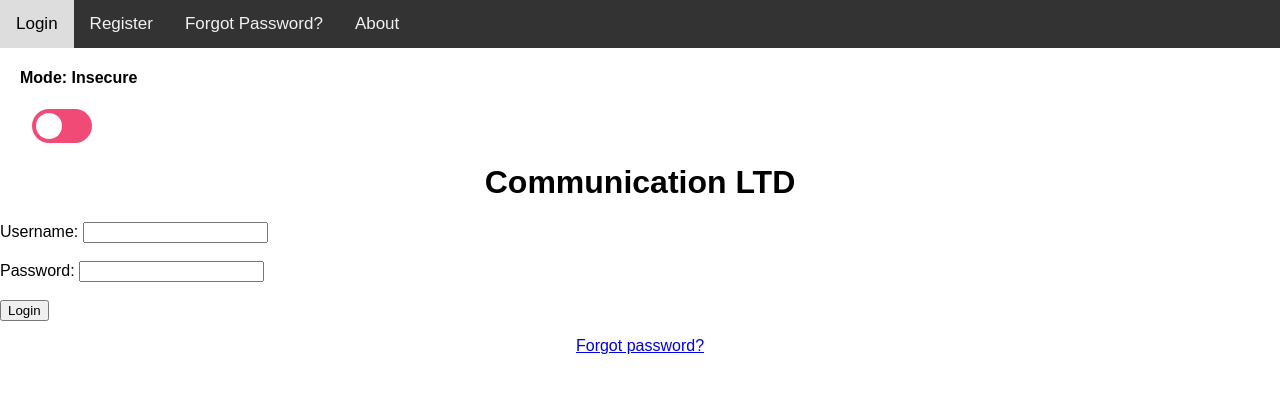
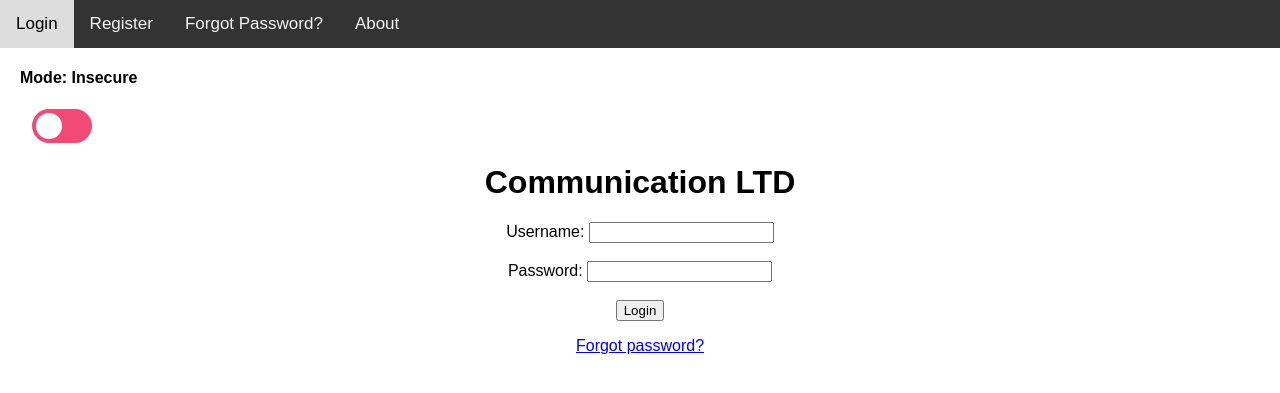
Before and after one commit to meirboko91/Login-System, a Django app: template CommunicationLTD/templates/login.html in a window 1280 px wide. Shown: the top 393 px of the page. Run offline with Django 4.2, Linux system fonts and the light colour scheme; the template is opened without the code that fills it, so the values that code supplies are empty.

Commit message:
thanks kobi

```diff
--- a/CommunicationLTD/templates/login.html
+++ b/CommunicationLTD/templates/login.html
@@ -13,7 +13,7 @@
       {% csrf_token %}
       {{ login_form.as_p }}
       <div class="col-xl-9 mx-auto">
-          <div class="col-xl-5 mx-auto" >
+        <div class="col-xl-5 mx-auto">
 
           {% if badCred %}
           <a style="color:red; text-align: center; position: flex;">Password not matched! Try again!</a><br>
@@ -23,19 +23,19 @@
         </div>
       </div>
     </form>
-      <p style="text-align: center; position: flex;"><a href="/forgot-pwd " >Forgot password?</a></p>
+    <p style="text-align: center; position: flex;"><a href="/forgot-pwd ">Forgot password?</a></p>
   </div>
 </div>
 
 
 <div id="insecure-form-login">
-    <form method='GET'>
-        <p style="display:inline;"> Username: </p><input type='text' name='username'  required/> <br><br>
-        <p style="display:inline;"> Password: </p><input type='text' name='password' required/> <br><br>
+  <form method='GET' style="text-align: center; position: flex;">
+    <p style="display:inline;"> Username: </p><input type='text' name='username' required /> <br><br>
+    <p style="display:inline;"> Password: </p><input type='text' name='password' required /> <br><br>
     {% if badPass %}
     <a style="color:red; text-align: center; position: flex;">Password not matched! Try again!</a><br>
     {% endif %}
-    <input type='submit' value='Login'/>
+    <input type='submit' value='Login' />
   </form>
   <p style="text-align: center; position: flex;"><a href="/forgot-pwd ">Forgot password?</a></p>
 
```
Lines whose indentation alone changed are shown as unchanged.
